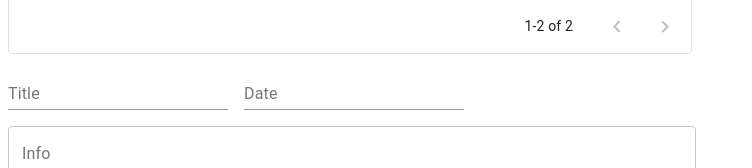
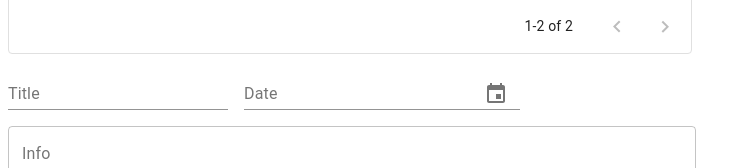
Before and after one commit to KouheiFurukawa/memo-app, a React app: page / in a window 1280 px wide. Shown: the part 383-551 px from the top of the page, without its empty margins (0-752 px from the left). Built offline with nearby package versions, Linux system fonts and the light colour scheme; the HTML template or start-up script is replaced by a standard one.

Commit message:
implement datepicker

```diff
--- a/package.json
+++ b/package.json
@@ -10,8 +10,11 @@
     "lint:fix": "eslint --fix '{src,redux}/**/*.jsx'"
   },
   "dependencies": {
+    "@date-io/date-fns": "1.x",
     "@material-ui/core": "^4.11.4",
     "@material-ui/data-grid": "^4.0.0-alpha.31",
+    "@material-ui/pickers": "^3.3.10",
+    "date-fns": "^2.22.1",
     "prop-types": "^15.7.2",
     "react": "^17.0.2",
     "react-dom": "^17.0.2",
--- a/redux/actions.jsx
+++ b/redux/actions.jsx
@@ -4,7 +4,7 @@ const memoAdd = () => ({ type: types.MEMO_ADD });
 
 const memoDelete = () => ({ type: types.MEMO_DELETE });
 
-const changeInput = (key, event) => ({ key, val: event.target.value, type: types.CHANGE_INPUT });
+const changeInput = (key, event) => ({ key, val: key === 'date' ? event.toLocaleDateString() : event.target.value, type: types.CHANGE_INPUT });
 
 const changeSelected = (event) => ({ val: event, type: types.CHANGE_SELECTED });
 
--- a/redux/reducer.jsx
+++ b/redux/reducer.jsx
@@ -5,20 +5,20 @@ const initialState = {
     {
       id: 0,
       title: '課題',
-      date: '2021-01-01',
+      date: '2021/1/1',
       info: 'テストテスト',
     },
     {
       id: 1,
       title: '課題2',
-      date: '2021-02-01',
+      date: '2021/2/1',
       info: 'testtest',
     },
   ],
   input: {
     title: '',
     info: '',
-    date: '',
+    date: null,
   },
   checked: [],
 };
@@ -38,7 +38,7 @@ const reducer = (state = initialState, action) => {
         input: {
           title: '',
           info: '',
-          date: '',
+          date: null,
         },
         memo: [...state.memo, { ...state.input, id: now.getTime() }],
       };
--- a/src/component/InputComponent.jsx
+++ b/src/component/InputComponent.jsx
@@ -1,6 +1,9 @@
 import React from 'react';
+import 'date-fns';
 import PropTypes from 'prop-types';
 import { Button, TextField, Grid } from '@material-ui/core';
+import DateFnsUtils from '@date-io/date-fns';
+import { MuiPickersUtilsProvider, KeyboardDatePicker } from '@material-ui/pickers';
 
 const InputComponent = (props) => {
   const { state, actions } = props;
@@ -16,13 +19,15 @@ const InputComponent = (props) => {
             onChange={(event) => actions.changeInput('title', event)}
           />
         </Grid>
+        <MuiPickersUtilsProvider utils={DateFnsUtils}>
           <Grid item>
-          <TextField
+            <KeyboardDatePicker
               label="Date"
               value={state.date}
               onChange={(event) => actions.changeInput('date', event)}
             />
           </Grid>
+        </MuiPickersUtilsProvider>
       </Grid>
       <Grid container item spacing={2} xs={12}>
         <Grid item style={{ width: '100%' }}>
--- a/src/component/TableComponent.jsx
+++ b/src/component/TableComponent.jsx
@@ -29,7 +29,7 @@ const TableComponent = (props) => {
 };
 
 TableComponent.propTypes = {
-  state: PropTypes.arrayOf(PropTypes.number).isRequired,
+  state: PropTypes.arrayOf(PropTypes.object).isRequired,
   actions: PropTypes.shape({
     changeSelected: PropTypes.func,
   }).isRequired,
```
Also changed, not shown: 1 other file (tests, documents, lock files or other folders). Lines whose indentation alone changed are shown as unchanged.
